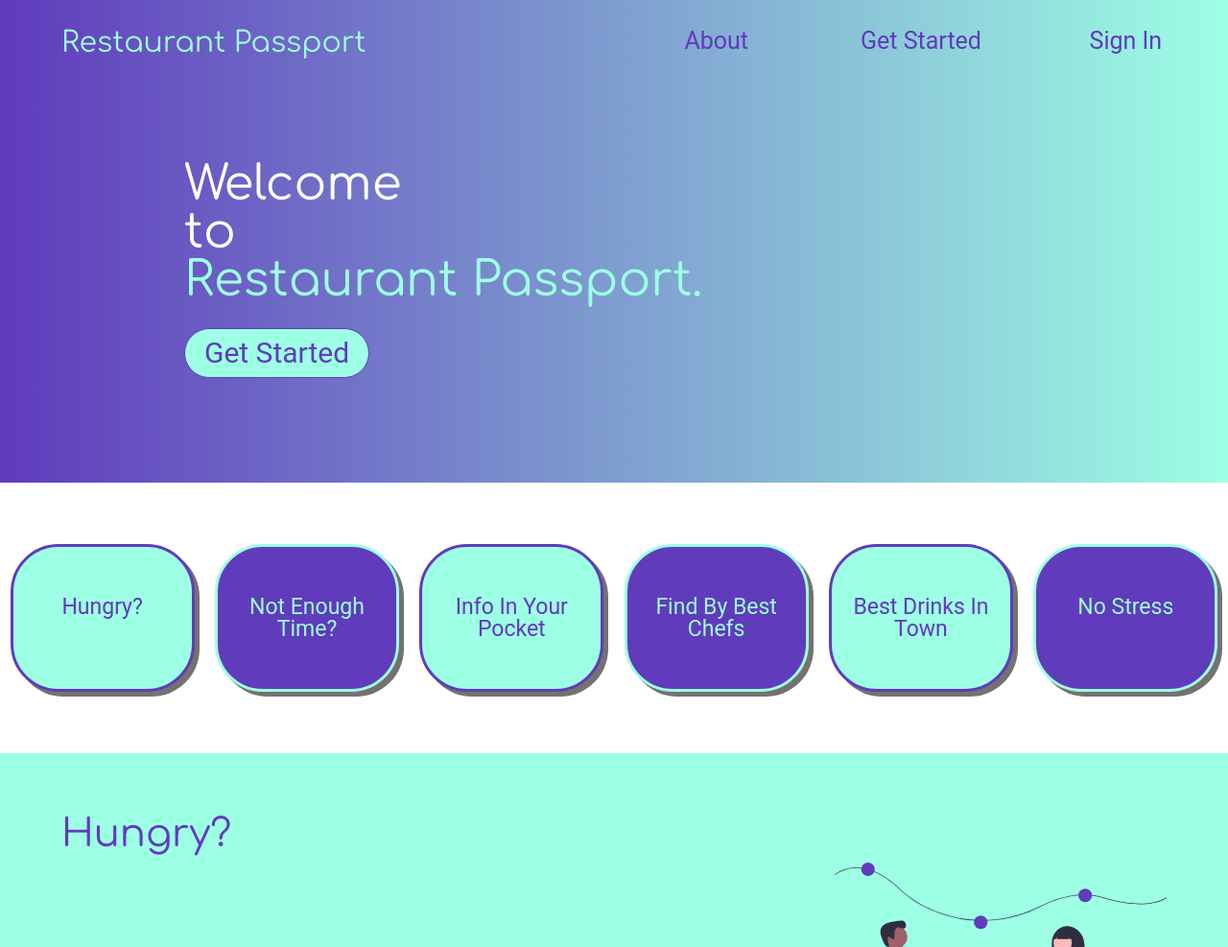
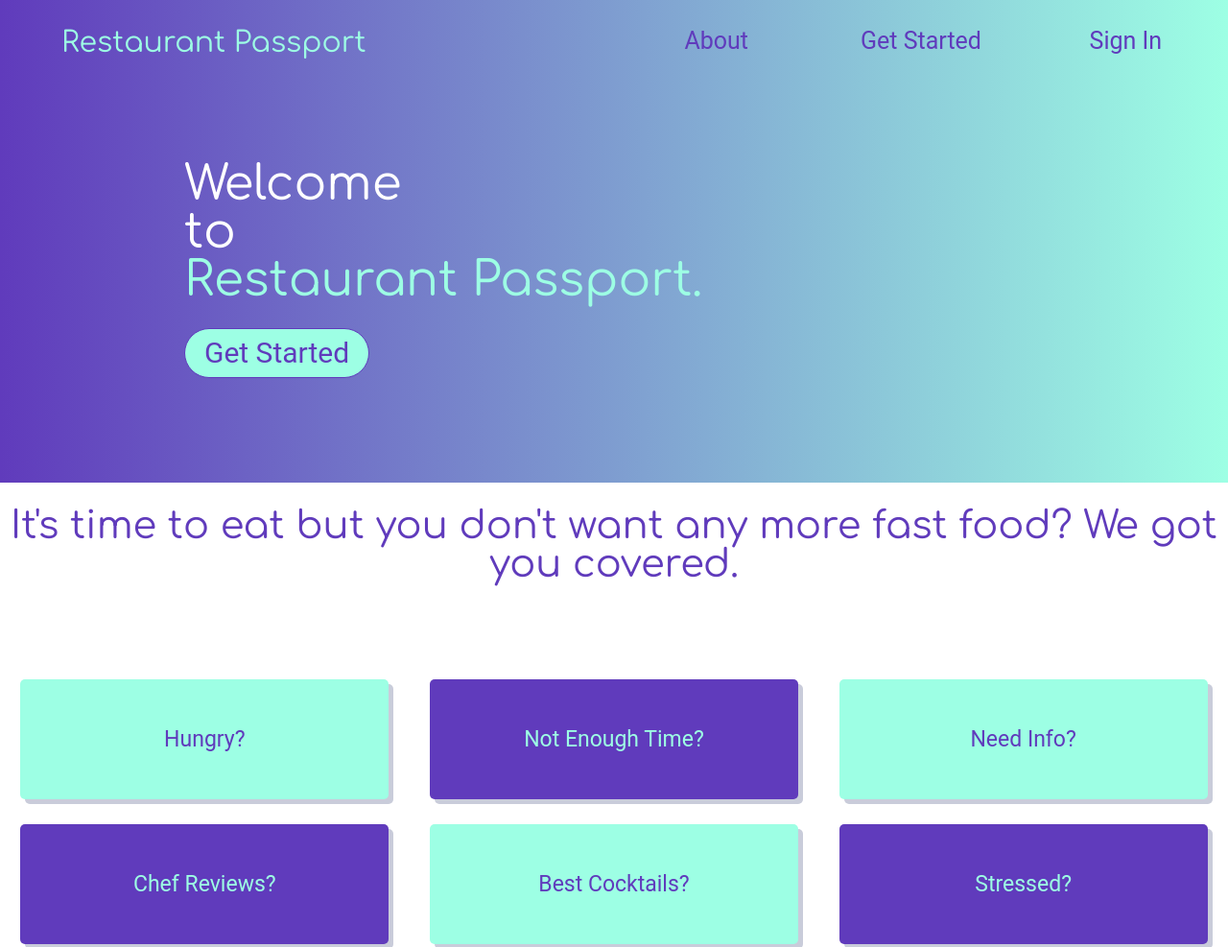
Before and after one commit to BW-Restaurant-Passport/Landing-Page, a plain HTML site: page index.html in a window 1280 px wide. Shown: the top 987 px of the page at 96% size. Drawn offline with Linux system fonts and the light colour scheme.

Commit message:
added media query for laptops

```diff
--- a/index.html
+++ b/index.html
@@ -34,13 +34,16 @@
             </div>
         </header>
     </div>
-    <div class="tabs">
-        <a href="#hungry" class="tab">Hungry?</a>
-        <a href="#time" class="tab">Not Enough Time?</a>
-        <a href="#info" class="tab">Info In Your Pocket</a>
-        <a href="#chef" class="tab">Find By Best Chefs</a>
-        <a href="#drinks" class="tab">Best Drinks In Town</a>
-        <a href="#stress" class="tab">No Stress</a>
+    <div class="tabs-section">
+        <h2>It's time to eat but you don't want any more fast food? We got you covered.</h2>
+        <div class="tabs">
+            <a href="#hungry" class="tab">Hungry?</a>
+            <a href="#time" class="tab">Not Enough Time?</a>
+            <a href="#info" class="tab">Need Info?</a>
+            <a href="#chef" class="tab">Chef Reviews?</a>
+            <a href="#drinks" class="tab">Best Cocktails?</a>
+            <a href="#stress" class="tab">Stressed?</a>
+        </div>
     </div>
     <div class="main-content">
         <section id="hungry">
@@ -55,7 +58,8 @@
         <section id="time">
             <h2>Not Enough Time?</h2>
             <div class="info">
-                <img src="/images/undraw_time_management_30iu (1).svg" alt="drawing of woman sitting on hand of a clocl">
+                <img src="/images/undraw_time_management_30iu (1).svg"
+                    alt="drawing of woman sitting on hand of a clocl">
                 <p>Lorem ipsum dolor sit amet consectetur, adipisicing elit. Laudantium quas consectetur nemo adipisci
                     vitae consequuntur fugit beatae ut, sequi, aut sint praesentium molestiae sunt vel possimus eaque
                     dolorum provident recusandae.</p>
--- a/less/home-page.less
+++ b/less/home-page.less
@@ -1,26 +1,41 @@
+.tabs-section {
+  h2 {
+    color: @main-color;
+    text-align: center;
+    margin-top: 2%;
+
+    @media @mobile {
+      display: none;
+    }
+  }
+
   .tabs {
     margin: 5% 0;
     width: 100%;
     .flex(row, space-around, nowrap, stretch);
 
-  @media @small-desktop {
+    @media @laptop {
       .flex(row, space-around, wrap, center);
     }
 
     a {
-    box-shadow: 5px 5px #757171;
+      box-shadow: 5px 5px #c9ccda;
       width: 15%;
       text-decoration: none;
       text-align: center;
       font-size: 2.3rem;
       background-color: @secondary-color;
       padding: 4% 0;
-    border: 3px solid @main-color;
-    border-radius: 50px;
+      border-radius: 5px;
       color: @main-color;
       transition: 0.5s;
 
-    @media @small-desktop {
+      @media @laptop {
+        width: 30%;
+        margin-top: 2%;
+      }
+
+      @media @tablet {
         width: 40%;
         margin-top: 2%;
       }
@@ -33,13 +48,14 @@
       &:nth-child(2n) {
         background-color: @main-color;
         color: @secondary-color;
-      border: 3px solid @secondary-color;
+        // border: 3px solid @secondary-color;
       }
 
       &:hover {
         // background-color: darken( 5%);
         box-shadow: 0px 0px;
         transition: 0.5s;
+      }
     }
   }
 }
@@ -111,14 +127,13 @@
       display: none;
       text-align: center;
 
-      @media @small-desktop {
+      @media @tablet {
         display: block;
       }
 
-      @media @mobile{
+      @media @mobile {
         width: 50%;
-      }
-
       }
     }
   }
+}
--- a/less/variables.less
+++ b/less/variables.less
@@ -1,6 +1,7 @@
 // escape variables
 @mobile: ~"(max-width: 500px)";
-@small-desktop: ~"(max-width: 1200px)";
+@tablet: ~"(max-width: 1200px)";
+@laptop: ~"(max-width: 1500px)";
 
 // color variables
 //#143D59
```
Also changed, not shown: less/navigation.less (+4 -4 lines), css/index.css. Lines whose indentation alone changed are shown as unchanged.
